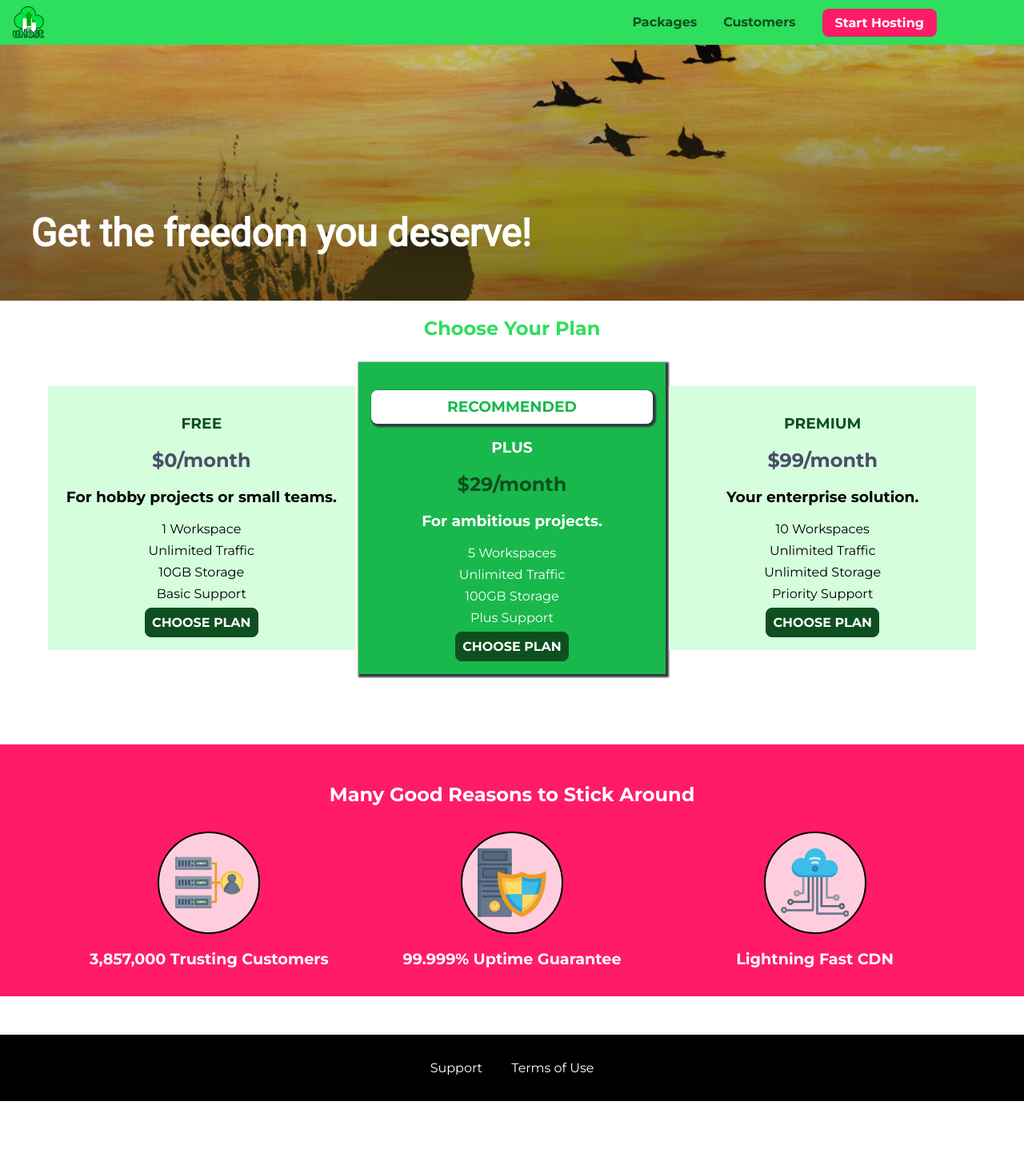
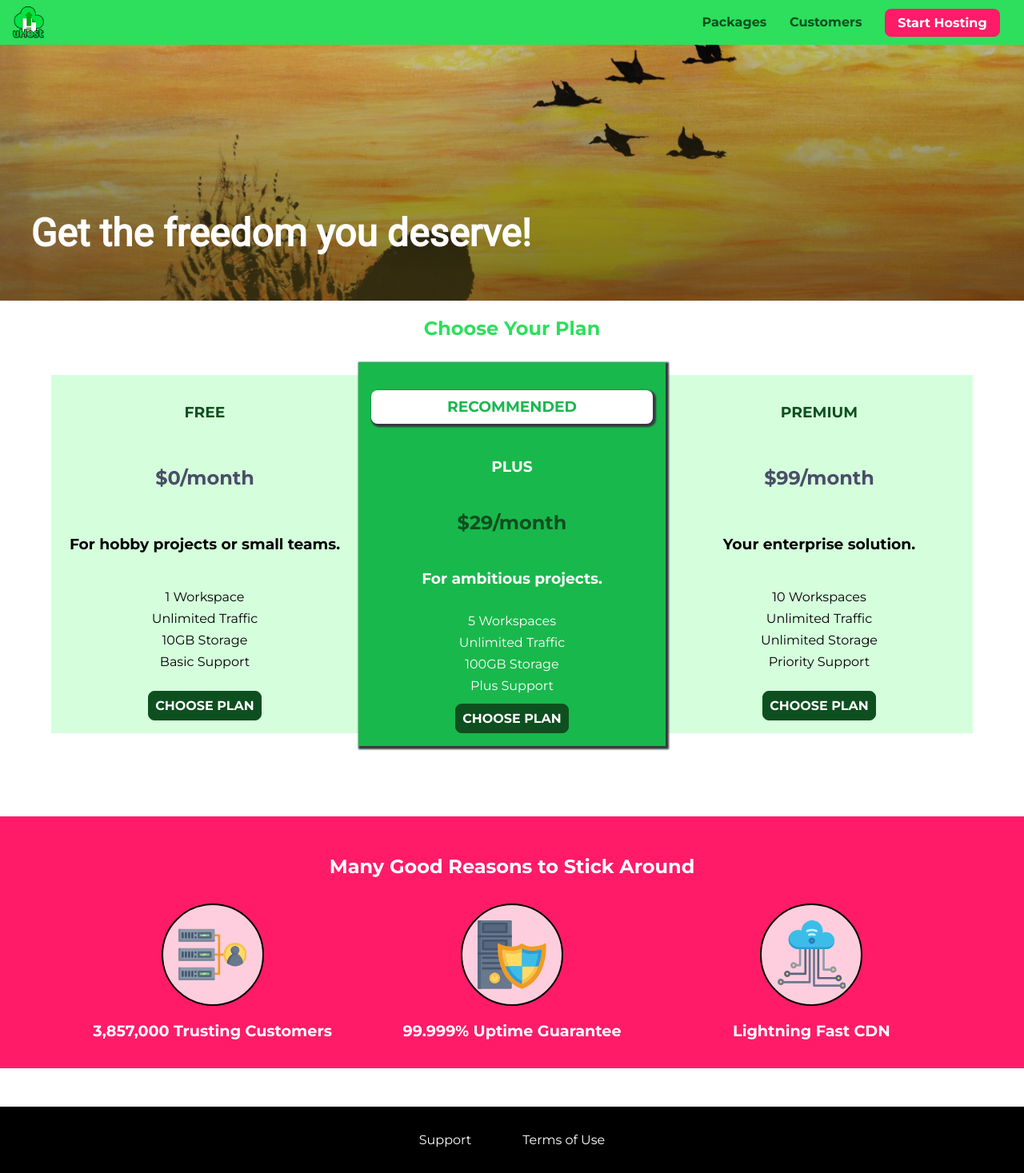
Before and after one commit to Marek-Kosmowski/uHost-Page, a plain HTML site: page index.html in a window 1280 px wide. Shown: the whole page at 80% size. Before the commit the page ends 1377 px from the top, so only its background shows below. Drawn offline with Linux system fonts and the light colour scheme.

Commit message:
added flex property

```diff
--- a/main.css
+++ b/main.css
@@ -27,17 +27,6 @@
   bottom: 5%;
   left: 3%;
   font-size: 1.6rem;
-}
-
-@media (min-width: 40rem) and (min-height: 40rem) {
-  #product-overview {
-    height: 40vh;
-    background-position: 50% 25%;
-  }
-
-  #product-overview h1 {
-    font-size: 3rem;
-  }
 }
 
 .section-title {
@@ -94,23 +83,6 @@
   margin: 0.5rem 0;
 }
 
-@media (min-width: 40rem) and (orientation: landscape) {
-  .plan__list {
-    width: 100%;
-    text-align: center;
-  }
-  .plan {
-    display: inline-block;
-    width: 30%;
-    vertical-align: middle;
-    min-width: 13rem;
-    max-width: 25rem;
-  }
-  .plan--highlighted {
-    box-shadow: 2px 2px 2px 2px #343a40;
-  }
-}
-
 #key-features {
   background: #ff1b68;
   margin-top: 5rem;
@@ -126,7 +98,13 @@
   list-style: none;
   margin: 0;
   padding: 0;
-  text-align: center;
+  display: flex;
+  flex-direction: column;
+  align-items: center;
+}
+
+.key-feature {
+  width: 17rem;
 }
 
 .key-feature__image {
@@ -195,11 +173,48 @@
   border-color: #ff5454;
 }
 
+@media (min-width: 40rem) and (orientation: landscape) {
+  .plan__list {
+    width: 100%;
+    display: flex;
+    justify-content: center;
+    align-items: center;
+  }
+  .plan {
+    width: 30%;
+    min-width: 13rem;
+    max-width: 25rem;
+    display: flex;
+    flex-direction: column;
+    justify-content: space-between;
+    height: 28rem;
+  }
+  .plan--highlighted {
+    box-shadow: 2px 2px 2px 2px #343a40;
+    height: 30rem;
+    z-index: 50;
+  }
+}
+
+@media (min-width: 40rem) and (min-height: 40rem) {
+  #product-overview {
+    height: 40vh;
+    background-position: 50% 25%;
+  }
+
+  #product-overview h1 {
+    font-size: 3rem;
+  }
+}
+
 @media (min-width: 40rem) {
   .key-feature {
-    display: inline-block;
     width: 30%;
-    vertical-align: top;
     max-width: 25rem;
   }
+  .key-features__list {
+    display: flex;
+    justify-content: center;
+    flex-direction: row;
+  }
 }
--- a/shared.css
+++ b/shared.css
@@ -32,12 +32,10 @@ main {
   left: 0;
   background-color: #2ddf5c;
   padding: 0.5rem 1rem;
-  z-index: 1;
-}
-
-.main-header > div {
-  display: inline-block;
-  vertical-align: middle;
+  z-index: 100;
+  display: flex;
+  align-items: center;
+  justify-content: space-between;
 }
 
 .toggle-button {
@@ -48,7 +46,6 @@ main {
   padding-top: 0;
   padding-bottom: 0;
   vertical-align: middle;
-  display: none;
 }
 
 .toggle-button:focus {
@@ -67,32 +64,25 @@ main {
   color: #0e4f1f;
   text-decoration: none;
   font-weight: bold;
+}
+
+.main-header__brand img {
   height: 2.5rem;
-  display: inline-block;
   vertical-align: middle;
 }
 
-.main-header__brand img {
-  height: 100%;
-}
-
 .main-nav {
-  display: inline-block;
-  text-align: right;
-  width: calc(
-    100% - 122px
-  ); /*making sure that main-nav__items and name of page stay in the same line */
-  vertical-align: middle;
+  display: flex;
 }
 
 .main-nav__items {
   margin: 0;
   padding: 0;
   list-style: none;
+  display: flex;
 }
 
 .main-nav__item {
-  display: inline-block;
   margin: 0 0.9rem;
 }
 
@@ -153,12 +143,13 @@ main {
   list-style: none;
   margin: 0;
   padding: 0;
-  text-align: center;
+  display: flex;
+  flex-direction: column;
+  align-items: center;
 }
 
 .main-footer__link {
-  display: inline-block;
-  margin: 0 1rem;
+  margin: 0.5rem 0;
 }
 
 .main-footer__link a {
@@ -186,9 +177,12 @@ main {
   width: 90%;
   height: 100%;
   list-style: none;
-  margin: 10% auto;
+  margin: 0 auto;
   padding: 0;
-  text-align: center;
+  display: flex;
+  flex-direction: column;
+  align-items: center;
+  justify-content: center;
 }
 
 .mobile-nav__item {
@@ -226,3 +220,22 @@ main {
   background: #ccc;
   color: #a1a1a1;
 }
+
+@media (min-width: 40rem) {
+  .toggle-button {
+    display: none;
+  }
+  .main-footer__links {
+    flex-direction: row;
+    justify-content: center;
+  }
+  .main-footer__link {
+    margin: 0 2rem;
+  }
+}
+
+@media (max-width: 40rem) {
+  .main-nav__items {
+    display: none;
+  }
+}
```
